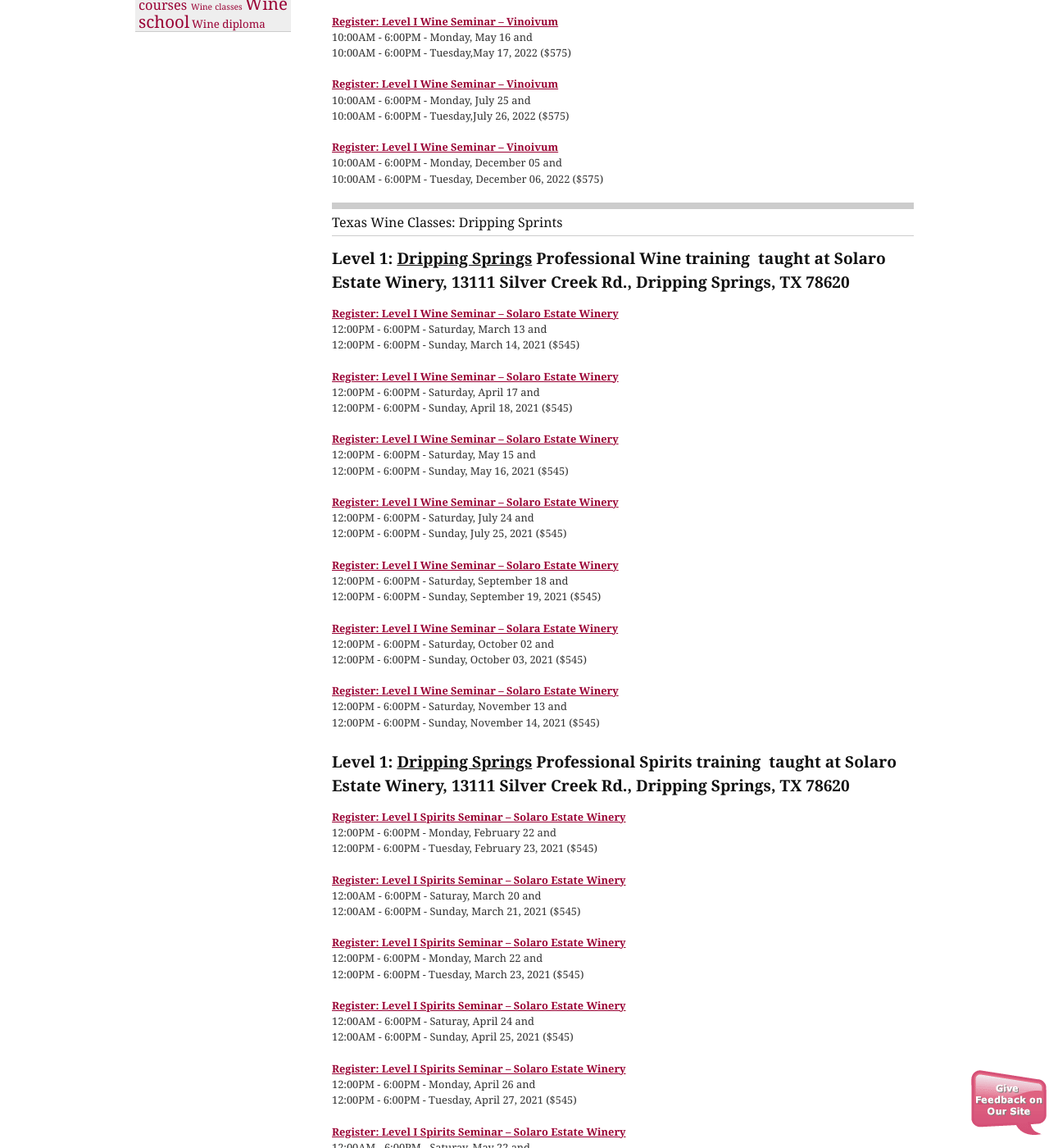
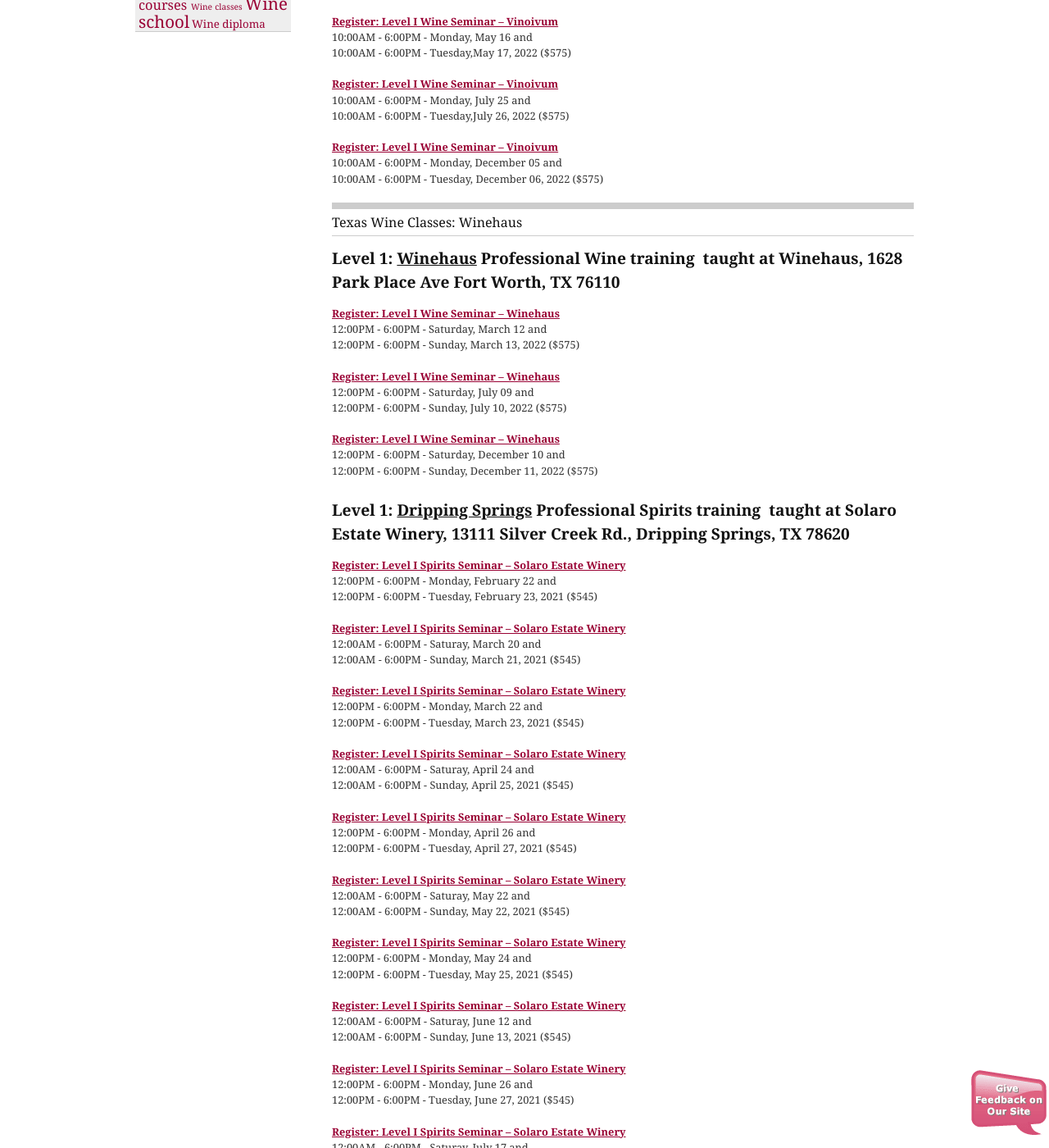
Before and after one commit to CKDev/internationalwineguild.com, a Jekyll site: the page built from texas-wine-school.html, in a window 1280 px wide and 1400 px high, scrolled down 1799 px. Shown: the whole window at 82% size. Built offline with Jekyll 4.4.1, drawn with Linux system fonts in a browser that asks for light colours; a script that is not in the unit is left out; comment, search, counter and statistics services are not loaded.

Commit message:
Update texas-wine-school.html

```diff
--- a/texas-wine-school.html
+++ b/texas-wine-school.html
@@ -92,57 +92,29 @@
   10:00AM - 6:00PM - Tuesday, December 06, 2022 ($575)</p>
 
 
-<h2>Texas Wine Classes: Dripping Sprints</h2>
-<h3><strong>Level 1: <u>Dripping Springs</u> Professional Wine training&nbsp; taught at Solaro Estate Winery, 13111 Silver Creek Rd., Dripping Springs, TX 78620&nbsp;</strong></h3>
+<h2>Texas Wine Classes: Winehaus</h2>
+<h3><strong>Level 1: <u>Winehaus</u> Professional Wine training&nbsp; taught at Winehaus, 1628 Park Place Ave Fort Worth, TX 76110&nbsp;</strong></h3>
 
 <p><a class="ga-track"
-    href="http://ww4.aitsafe.com/cf/add.cfm?userid=6714687&amp;product=Level+1+Wine+Seminar+Solero+Estate+Winery++-++03/13-14, 2021&amp;price=545&amp;return=www.internationalwineguild.com/texas-wine-school">
-    <strong>Register: Level I Wine Seminar – Solaro Estate Winery</strong>
+    href="http://ww4.aitsafe.com/cf/add.cfm?userid=6714687&amp;product=Level+1+Wine+Seminar+Winehaus++-++03/12-13, 2022&amp;price=575&amp;return=www.internationalwineguild.com/texas-wine-school">
+    <strong>Register: Level I Wine Seminar – Winehaus</strong>
   </a><br>
-  12:00PM - 6:00PM - Saturday, March 13 and<br>
-  12:00PM - 6:00PM - Sunday, March 14, 2021 ($545)</p>
+  12:00PM - 6:00PM - Saturday, March 12 and<br>
+  12:00PM - 6:00PM - Sunday, March 13, 2022 ($575)</p>
 
 <p><a class="ga-track"
-    href="http://ww4.aitsafe.com/cf/add.cfm?userid=6714687&amp;product=Level+1+Wine+Seminar+Solero+Estate+Winery++-++04/17-18, 2021&amp;price=545&amp;return=www.internationalwineguild.com/texas-wine-school">
-    <strong>Register: Level I Wine Seminar – Solaro Estate Winery</strong>
+    href="http://ww4.aitsafe.com/cf/add.cfm?userid=6714687&amp;product=Level+1+Wine+Seminar+Winehaus++-++07/09-10, 2022&amp;price=575&amp;return=www.internationalwineguild.com/texas-wine-school">
+    <strong>Register: Level I Wine Seminar – Winehaus</strong>
   </a><br>
-  12:00PM - 6:00PM - Saturday, April 17 and<br>
-  12:00PM - 6:00PM - Sunday, April 18, 2021 ($545)</p>
+  12:00PM - 6:00PM - Saturday, July 09 and<br>
+  12:00PM - 6:00PM - Sunday, July 10, 2022 ($575)</p>
 
 <p><a class="ga-track"
-    href="http://ww4.aitsafe.com/cf/add.cfm?userid=6714687&amp;product=Level+1+Wine+Seminar+Solero+Estate+Winery++-++05/15-16, 2021&amp;price=545&amp;return=www.internationalwineguild.com/texas-wine-school">
-    <strong>Register: Level I Wine Seminar – Solaro Estate Winery</strong>
+    href="http://ww4.aitsafe.com/cf/add.cfm?userid=6714687&amp;product=Level+1+Wine+Seminar+Winehaus++-++12/10-11, 2022&amp;price=575&amp;return=www.internationalwineguild.com/texas-wine-school">
+    <strong>Register: Level I Wine Seminar – Winehaus</strong>
   </a><br>
-  12:00PM - 6:00PM - Saturday, May 15 and<br>
-  12:00PM - 6:00PM - Sunday, May 16, 2021 ($545)</p>
-
-<p><a class="ga-track"
-    href="http://ww4.aitsafe.com/cf/add.cfm?userid=6714687&amp;product=Level+1+Wine+Seminar+Solero+Estate+Winery++-++07/24-25, 2021&amp;price=545&amp;return=www.internationalwineguild.com/texas-wine-school">
-    <strong>Register: Level I Wine Seminar – Solaro Estate Winery</strong>
-  </a><br>
-  12:00PM - 6:00PM - Saturday, July 24 and<br>
-  12:00PM - 6:00PM - Sunday, July 25, 2021 ($545)</p>
-
-<p><a class="ga-track"
-    href="http://ww4.aitsafe.com/cf/add.cfm?userid=6714687&amp;product=Level+1+Wine+Seminar+Solero+Estate+Winery++-++09/18-19, 2021&amp;price=545&amp;return=www.internationalwineguild.com/texas-wine-school">
-    <strong>Register: Level I Wine Seminar – Solaro Estate Winery</strong>
-  </a><br>
-  12:00PM - 6:00PM - Saturday, September 18 and<br>
-  12:00PM - 6:00PM - Sunday, September 19, 2021 ($545)</p>
-
-<p><a class="ga-track"
-    href="http://ww4.aitsafe.com/cf/add.cfm?userid=6714687&amp;product=Level+1+Wine+Seminar+Solero+Estate+Winery++-++10/02-03, 2021&amp;price=545&amp;return=www.internationalwineguild.com/texas-wine-school">
-    <strong>Register: Level I Wine Seminar – Solara Estate Winery</strong>
-  </a><br>
-  12:00PM - 6:00PM - Saturday, October 02 and<br>
-  12:00PM - 6:00PM - Sunday, October 03, 2021 ($545)</p>
-
-<p><a class="ga-track"
-    href="http://ww4.aitsafe.com/cf/add.cfm?userid=6714687&amp;product=Level+1+Wine+Seminar+Solero+Estate+Winery++-++11/13-14, 2021&amp;price=545&amp;return=www.internationalwineguild.com/texas-wine-school">
-    <strong>Register: Level I Wine Seminar – Solaro Estate Winery</strong>
-  </a><br>
-  12:00PM - 6:00PM - Saturday, November 13 and<br>
-  12:00PM - 6:00PM - Sunday, November 14, 2021 ($545)</p>
+  12:00PM - 6:00PM - Saturday, December 10 and<br>
+  12:00PM - 6:00PM - Sunday, December 11, 2022 ($575)</p>
 
 <h3><strong>Level 1: <u>Dripping Springs</u> Professional Spirits training&nbsp; taught at Solaro Estate Winery, 13111 Silver Creek Rd., Dripping Springs, TX 78620&nbsp;</strong></h3>
 
```
